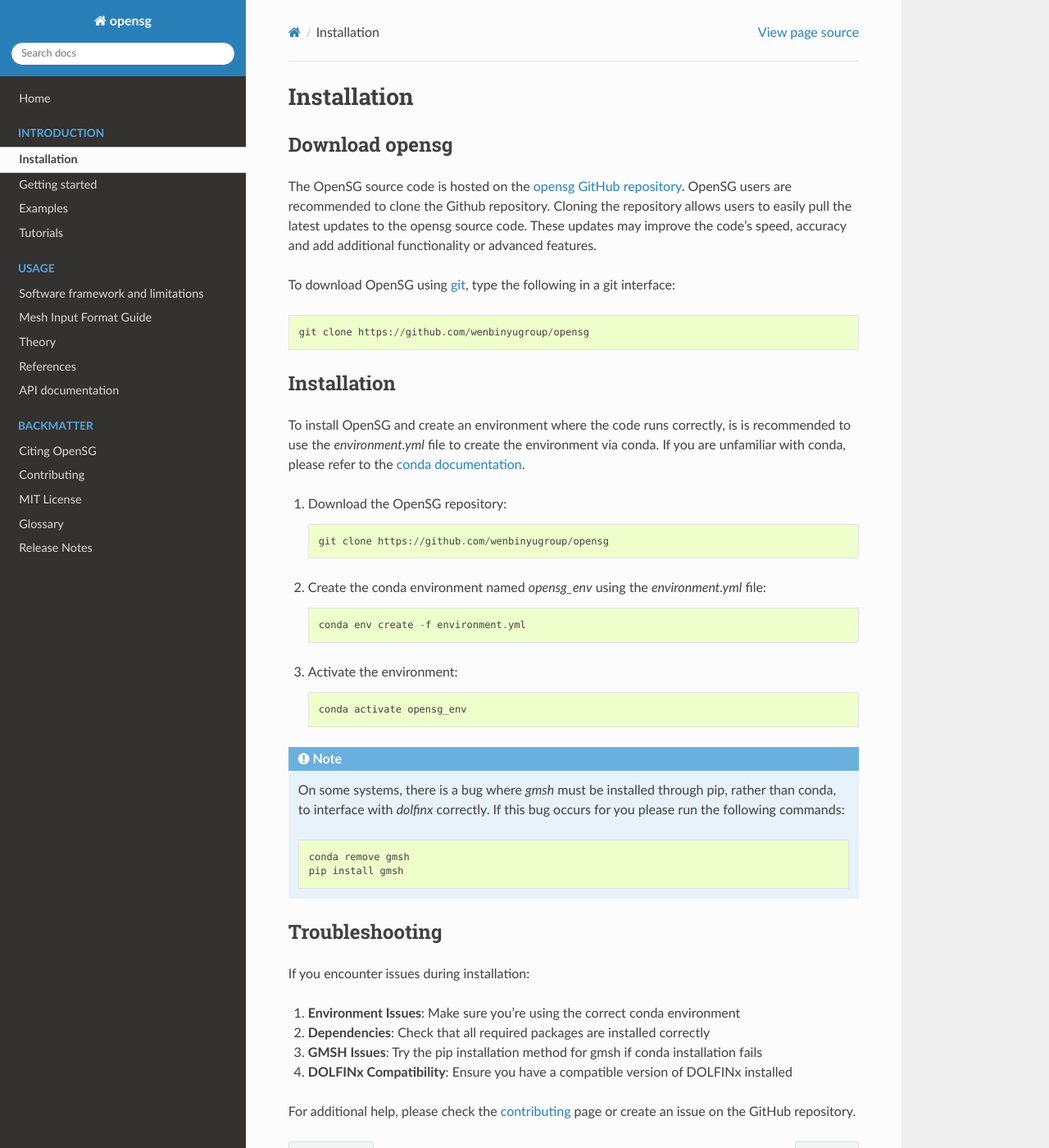
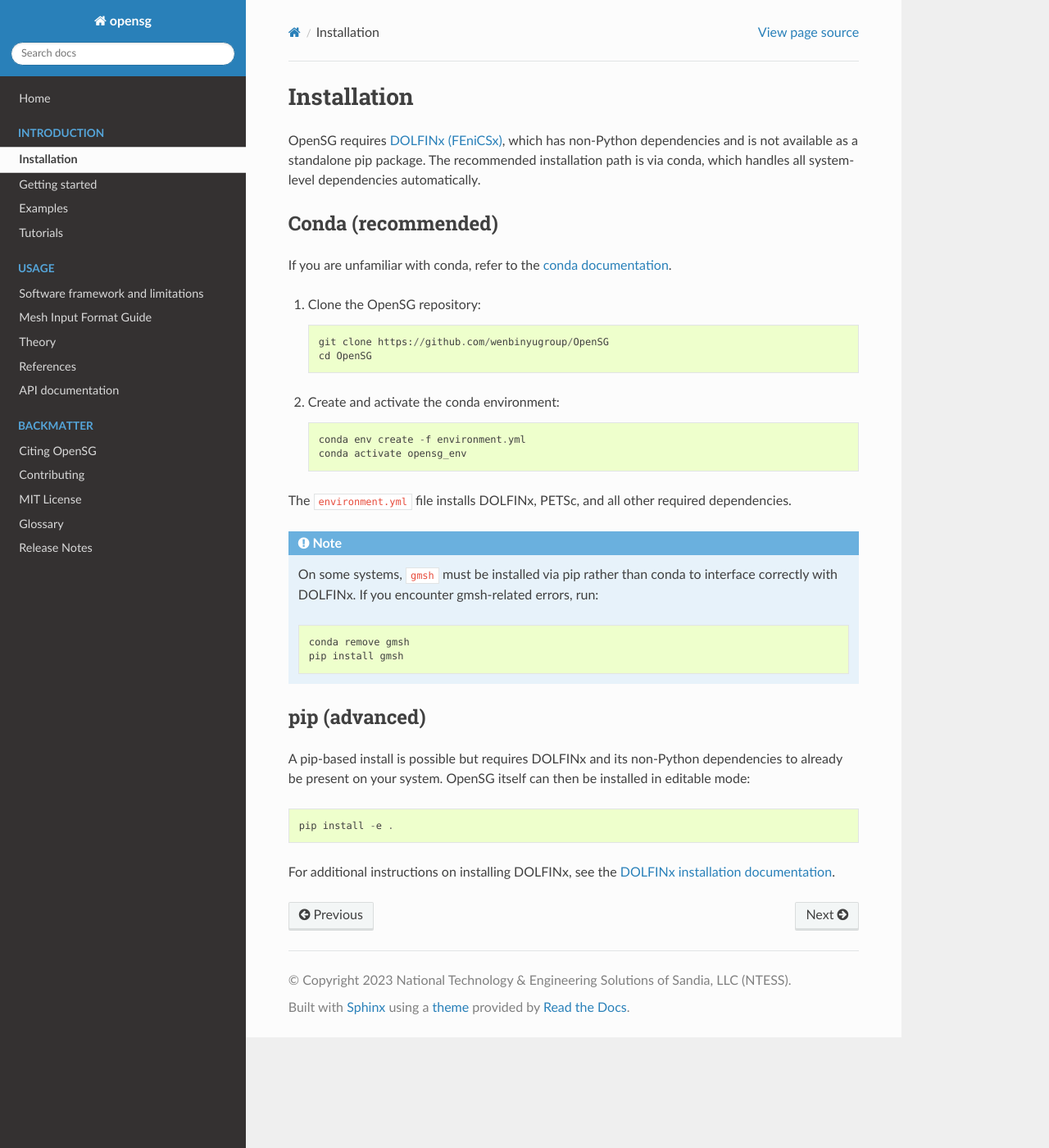
Before and after one commit to wenbinyugroup/OpenSG, a Sphinx documentation site: the page built from docs/installation.rst, in a window 1280 px wide and 1400 px high. Shown: the whole window at 82% size. Built offline with Sphinx 7.4.7 and the Read the Docs theme 3.1.0, drawn with Linux system fonts in a browser that asks for light colours; pages that are not in the unit, such as notebooks, are missing from menus.

Commit message:
add statement of need to readme; update instllation instructions to document conda reliance and pip options

```diff
--- a/docs/installation.rst
+++ b/docs/installation.rst
@@ -1,58 +1,45 @@
-.. _intallation:
+.. _installation:
 
 Installation
 ============
 
-Download opensg
-----------------
+OpenSG requires `DOLFINx (FEniCSx) <https://github.com/fenics/dolfinx>`_, which has non-Python
+dependencies and is not available as a standalone pip package. The recommended installation path is via conda,
+which handles all system-level dependencies automatically.
 
-The OpenSG source code is hosted on the `opensg GitHub repository <https://github.com/wenbinyugroup/opensg>`_.
-OpenSG users are recommended to clone the Github repository.
-Cloning the repository allows users to easily pull the latest updates to the opensg source code.
-These updates may improve the code's speed, accuracy and add additional functionality or advanced features.
+Conda (recommended)
+--------------------
 
-To download OpenSG using `git <https://git-scm.com/>`_, type the following in a git interface::
+If you are unfamiliar with conda, refer to the
+`conda documentation <https://docs.conda.io/projects/conda/en/latest/user-guide/getting-started.html>`_.
 
-    git clone https://github.com/wenbinyugroup/opensg
+1. Clone the OpenSG repository::
 
+    git clone https://github.com/wenbinyugroup/OpenSG
+    cd OpenSG
 
-
-Installation
-------------
-
-To install OpenSG and create an environment where the code runs correctly, is is recommended to
-use the `environment.yml` file to create the environment via conda. If you are unfamiliar with conda,
-please refer to the `conda documentation <https://docs.conda.io/projects/conda/en/latest/user-guide/getting-started.html>`_.
-
-1. Download the OpenSG repository::
-
-    git clone https://github.com/wenbinyugroup/opensg
-
-2. Create the conda environment named `opensg_env` using the `environment.yml` file::
+2. Create and activate the conda environment::
 
     conda env create -f environment.yml
+    conda activate opensg_env
 
-3. Activate the environment::
-
-    conda activate opensg_env
+The ``environment.yml`` file installs DOLFINx, PETSc, and all other required dependencies.
 
 .. note::
 
-   On some systems, there is a bug where `gmsh` must be installed through pip, rather than conda, to interface with `dolfinx` correctly.
-   If this bug occurs for you please run the following commands::
+   On some systems, ``gmsh`` must be installed via pip rather than conda to interface correctly with DOLFINx.
+   If you encounter gmsh-related errors, run::
 
        conda remove gmsh
        pip install gmsh
 
+pip (advanced)
+--------------
 
-Troubleshooting
----------------
+A pip-based install is possible but requires DOLFINx and its non-Python dependencies to already be present on
+your system. OpenSG itself can then be installed in editable mode::
 
-If you encounter issues during installation:
+    pip install -e .
 
-1. **Environment Issues**: Make sure you're using the correct conda environment
-2. **Dependencies**: Check that all required packages are installed correctly
-3. **GMSH Issues**: Try the pip installation method for gmsh if conda installation fails
-4. **DOLFINx Compatibility**: Ensure you have a compatible version of DOLFINx installed
-
-For additional help, please check the :ref:`contributing<contributing>` page or create an issue on the GitHub repository.
+For additional instructions on installing DOLFINx, see the
+`DOLFINx installation documentation <https://github.com/fenics/dolfinx>`_.
```
Also changed, not shown: README.md (+9 -2 lines), pyproject.toml (+16 -0 lines).
